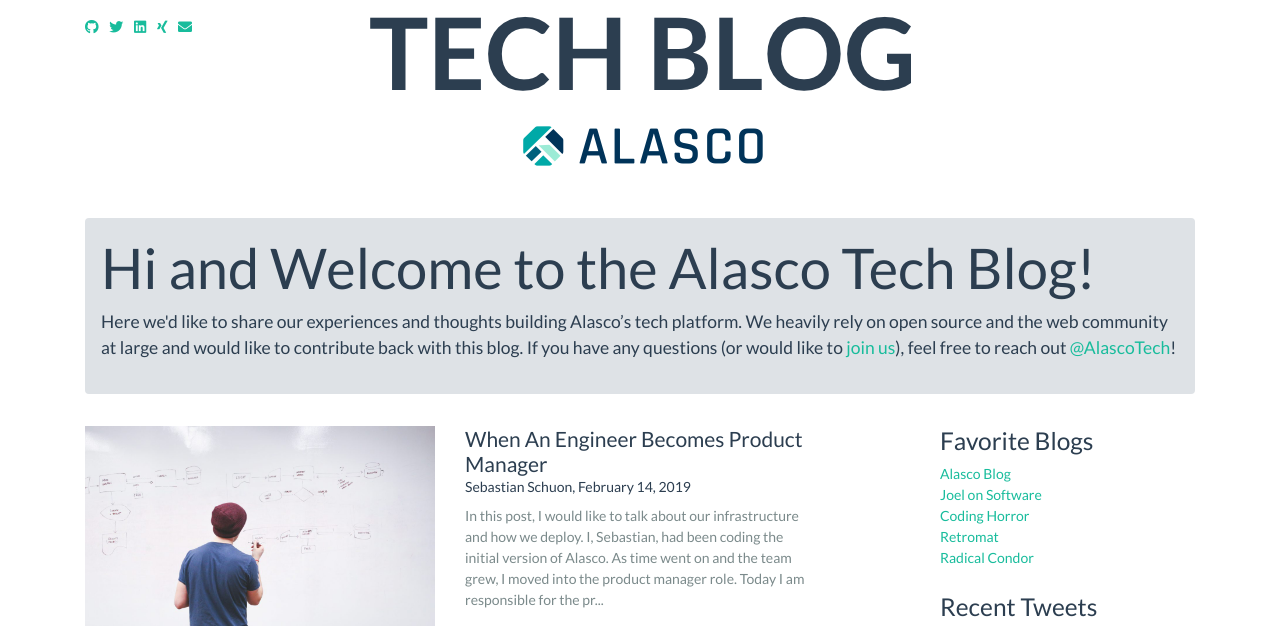
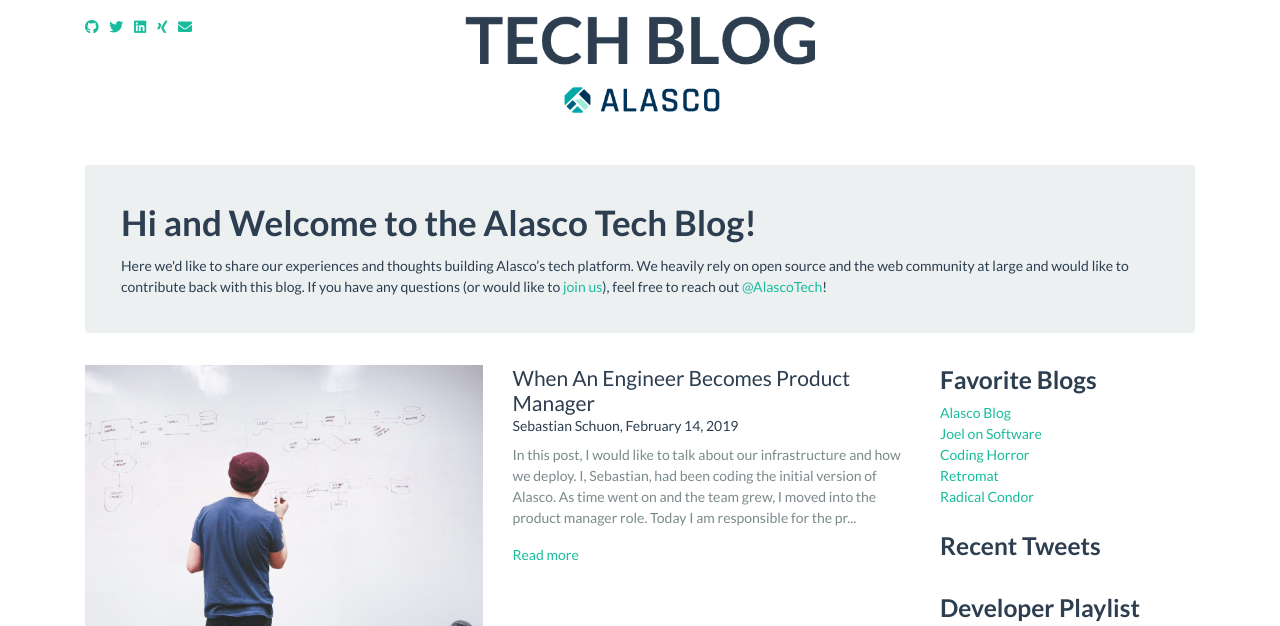
Before and after one commit to alasco-tech/alasco-tech.github.io, a Jekyll site: the page built from index.html, in a window 1280 px wide, cut to the strip 0-626 px from the top of the page. Built offline with Jekyll 4.4.1, drawn with Linux system fonts in a browser that asks for light colours; comment, search, counter and statistics services are not loaded.

Commit message:
follow up andi

```diff
--- a/_includes/header.html
+++ b/_includes/header.html
@@ -1,5 +1,5 @@
 <div class="row blog-header">
-  <div class="col-2">
+  <div class="col-md-2">
     <ul class="list-inline">
       <li class="list-inline-item"><a href="https://www.github.com/alasco-tech"><i class="fab fa-github"></i></a>
       </li>
@@ -12,7 +12,7 @@
       <li class="list-inline-item"><a href="mailto:tech@alasco.de"><i class="fas fa-envelope"></i></a></li>
     </ul>
   </div>
-  <div class="col-8 text-center">
+  <div class="col-md-4 offset-1 offset-md-2 text-center">
     <a href="{{ site.url }}">
       <img src="{{ site.url }}/assets/img/header_logo.png" class="img-fluid"/>
     </a>
--- a/_includes/sidebar.html
+++ b/_includes/sidebar.html
@@ -1,4 +1,4 @@
-<div class="col-md-3 offset-md-1">
+<div class="col-md-3">
   <div class="row mb-4">
     <div class="col">
       <h3>Favorite Blogs</h3>
--- a/_layouts/page.html
+++ b/_layouts/page.html
@@ -7,14 +7,16 @@
     <div class="row">
       <div class="col">
         <div class="card welcome-container">
-          <h1 class="display-4">{{ page.title }}</h1>
-          <p class="lead">{{ page.subtitle }}</p>
+          <div class="card-body">
+          <h1 class="card-title">{{ page.title }}</h1>
+          <p class="card-text">{{ page.subtitle }}</p>
+          </div>
         </div>
       </div>
     </div>
 
     <div class="row">
-      <div class="col-md-8">
+      <div class="col-md-9">
         {{ content }}
       </div>
       {% include sidebar.html %}
--- /dev/null
+++ b/_sass/custom/_cards.scss
@@ -0,0 +1,46 @@
+.card {
+  .card-header {
+    border-bottom: none;
+    padding: 1.25rem;
+  }
+}
+
+.card {
+  .card-header + .card-body {
+    padding: 0 1.25rem 1.25rem 1.25rem;
+  }
+}
+
+.card {
+  .card-header {
+    h5.card-title {
+      color: $dark;
+      margin-bottom: 0px;
+      font-weight: $font-weight-bold;
+    }
+  }
+}
+
+.card {
+  box-shadow: 0 1px 15px 1px rgba($primary, 0.07);
+}
+
+.card a.collapsing-header {
+  cursor: pointer;
+}
+.card a.collapsing-header.collapsed .card-header {
+  border-bottom: none;
+}
+.card a.collapsing-header.collapsed .fas {
+  transform: rotate(90deg);
+}
+.card a.collapsing-header .fas {
+  transition: 0.3s transform ease-in-out;
+}
+
+.card.pull-up {
+ transition: all .25s ease;
+ &:hover{
+   box-shadow: 0 2px 20px 2px rgba($primary, 0.3);
+ }
+}
--- a/assets/css/base.scss
+++ b/assets/css/base.scss
@@ -2,6 +2,7 @@
 ---
 
 @import "bootstrap/bootstrap";
+@import "custom/_cards";
 // bootstrap import based on https://experimentingwithcode.com/creating-a-jekyll-blog-with-bootstrap-4-and-sass-part-1/
 
 //@import "jektify";
@@ -12,13 +13,36 @@
   font-family: $font-stack;
 }
 
+h1 {
+  font-weight: $font-weight-bold;
+}
+
+h2 {
+  font-weight: $font-weight-bold;
+
+}
+
+h3 {
+  font-weight: $font-weight-bold;
+
+}
 
 .welcome-container {
-  background-color: $gray-300;
+  background-color: $gray-200;
   padding: 1rem;
   margin-bottom: 2rem;
   border: 0;
+  box-shadow: none;
 }
+
+//.welcome-container h2 {
+//  padding: 1rem;
+//  font-weight: $font-weight-bold;
+//}
+//
+//.welcome-container p {
+//  padding: 1rem;
+//}
 
 /* Blog-CSS mostly stolen from https://v4-alpha.getbootstrap.com/examples/blog/ */
 .blog-header {
@@ -31,6 +55,15 @@
 .blog-post-content img {
   max-width: 100%;
   height: auto;
+}
+
+.blog-post-content p {
+  margin-bottom: 2.2rem;
+  font-size: $font-size-lg;
+}
+
+.blog-post-content {
+  line-height: 1.6;
 }
 
 .blog-post-author-box img {
@@ -46,8 +79,13 @@
   font-style: italic;
 }
 
-.post-overview-element a {
+//.post-overview-element a {
+//  color: $primary;
+//}
+
+.hidden-link {
   color: $primary;
+  text-decoration: none;
 }
 
 // code-highlighting
--- a/index.html
+++ b/index.html
@@ -6,23 +6,27 @@
 ---
 
 {% for post in site.posts %}
-<div class="row mb-4 post-overview-element">
+<div class="row mb-4">
   <div class="col-sm-6">
     <a href="{{ post.url }}">
       <img src="{{ site.url }}/assets/img/post_thumb.jpg" class="img-fluid"/>
     </a>
   </div>
   <div class="col-sm-6">
-    <a href="{{ post.url }}">
-      <h4 class="blog-post-title mb-0">{{ post.title }}</h4></a>
+    <a href="{{ post.url }}" class="hidden-link">
+      <h4 class="blog-post-title mb-0 hidden-link">{{ post.title }}</h4></a>
 
-    <a href="{{ post.url }}">
-      <div class="mb-2">
+    <a href="{{ post.url }}" class="hidden-link">
+      <div class="mb-2 hidden-link">
         {{ site.data.authors[post.author].name }}, <span class="text-small">{{ post.date | date: "%B %e, %Y" }}</span>
       </div>
-      <div class="text-muted">
+      <div class="text-muted hidden-link mb-3">
         {{ post.excerpt | strip_html | strip_newlines | truncate: 250 }}
       </div>
+    </a>
+
+    <a href="{{ post.url }}" class="mt-2">
+      Read more
     </a>
 
   </div>
```
Also changed, not shown: _layouts/post.html (+20 -12 lines).
